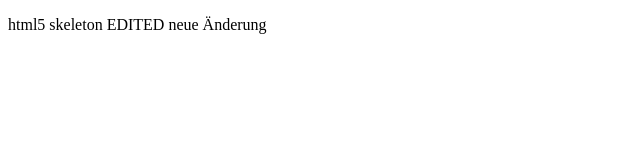
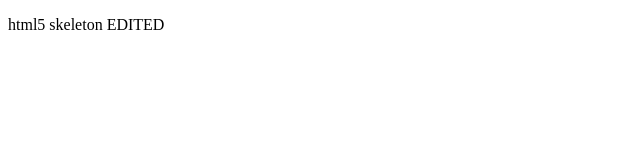
Before and after one commit to rodo61/TestRepo1, a plain HTML site: page html5-skeleton.html in a window 1280 px wide. Shown: the whole page, without its empty margins (0-640 px from the left). Drawn offline with Linux system fonts and the light colour scheme.

Commit message:
Revert "neue Änderung"
This reverts commit 288a264132a194588995652ee2756eb6c7c698a6.

```diff
--- a/html5-skeleton.html
+++ b/html5-skeleton.html
@@ -5,7 +5,7 @@
 </head>
 
 <body>
-<p>html5 skeleton EDITED neue Änderung</p>
+<p>html5 skeleton EDITED</p>
 </body>
 
 </html>
```
